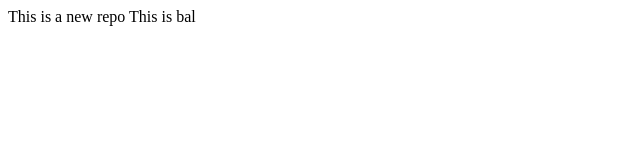
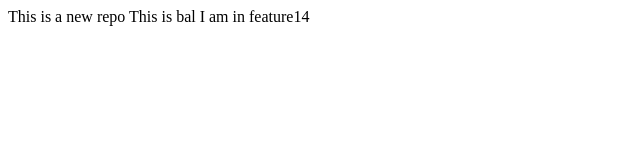
Before and after one commit to Pinki-Basak-Modak/LocalRepo, a plain HTML site: page index.html in a window 1280 px wide. Shown: the whole page, without its empty margins (0-640 px from the left). Drawn offline with Linux system fonts and the light colour scheme.

Commit message:
feature14 is added

```diff
--- a/index.html
+++ b/index.html
@@ -1,5 +1,6 @@
 <p>This is a new repo
 
     This is bal
+    I am in feature14
 
 </p>
```
